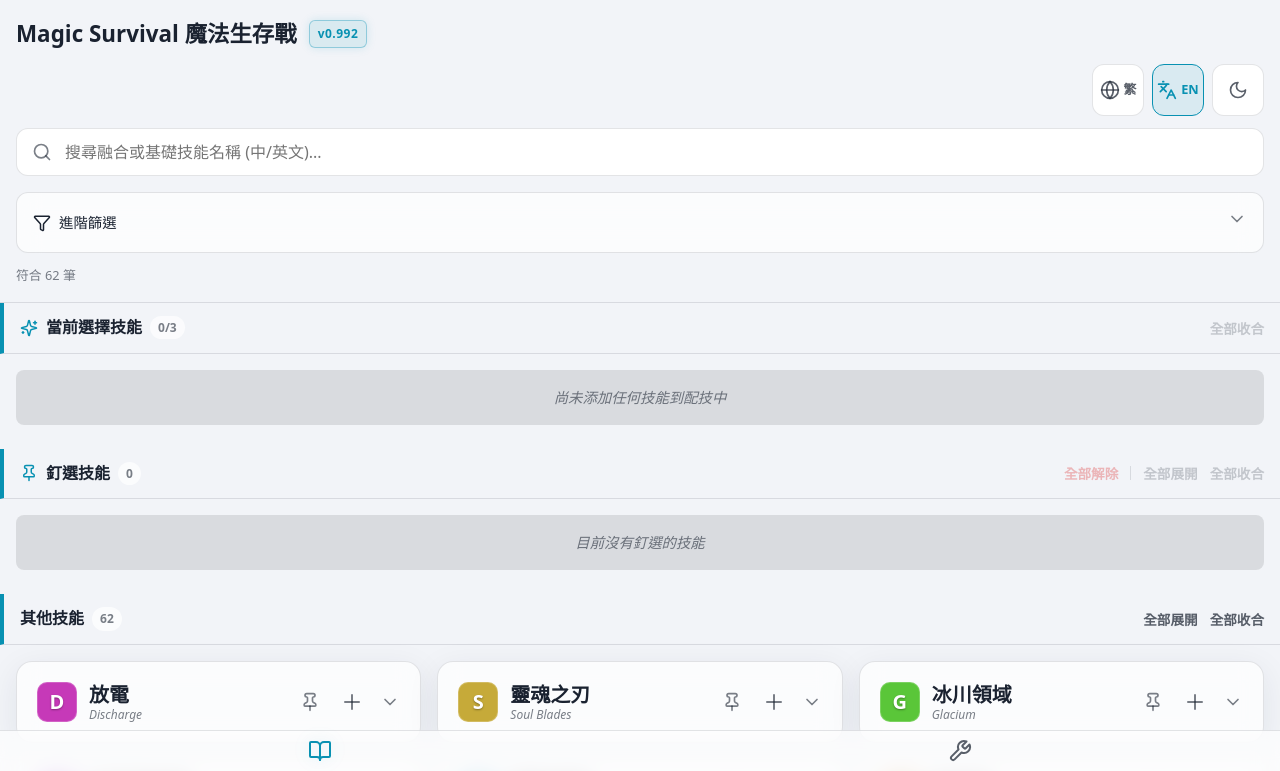
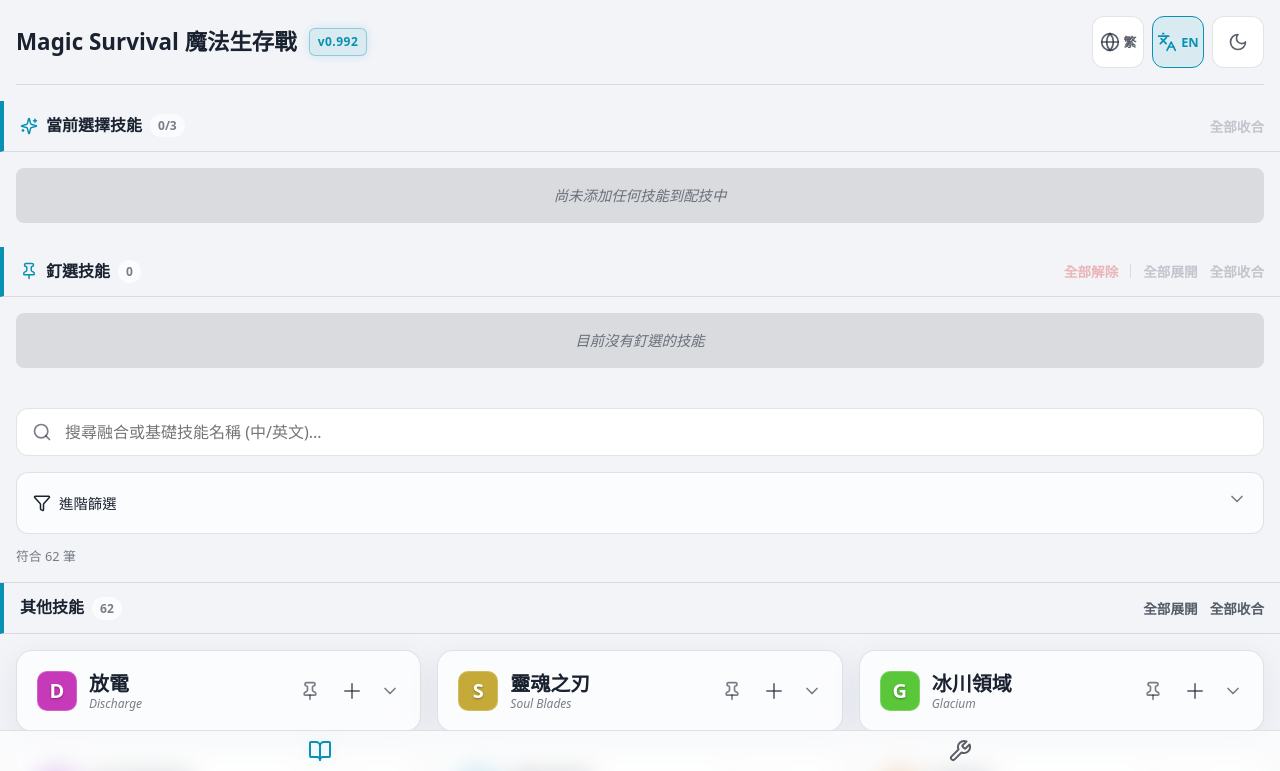
Before and after one commit to s890257s/magic-survival-skill-finder, a Vue app: page / in a window 1280 px wide. Shown: the top 771 px of the page. Built offline with nearby package versions, Linux system fonts and the light colour scheme.

Commit message:
UI/UX 調整

```diff
--- a/src/components/SkillCard.vue
+++ b/src/components/SkillCard.vue
@@ -64,19 +64,25 @@
 const isPinned = computed(() => pinnedStore.isPinned(props.skill.id))
 
 const togglePin = () => {
+  const pinAction = () => pinnedStore.togglePin(props.skill.id)
   pinnedStore.togglePin(props.skill.id)
   toastStore.showToast(
     isPinned.value
       ? t('ui.card.pinned', t(props.skill.name))
       : t('ui.card.unpinned', t(props.skill.name)),
     'info',
+    { duration: 4000, actionLabel: t('ui.restore'), onAction: pinAction }
   )
 }
 
 const toggle = () => {
   if (isFavorite.value) {
     favoritesStore.toggleFavorite(props.skill.id)
-    toastStore.showToast(t('ui.card.removed', t(props.skill.name)), 'info')
+    toastStore.showToast(t('ui.card.removed', t(props.skill.name)), 'info', {
+      duration: 4000,
+      actionLabel: t('ui.restore'),
+      onAction: () => favoritesStore.toggleFavorite(props.skill.id)
+    })
     return
   }
 
@@ -87,16 +93,24 @@
     const detail = hits
       .map((h) => t('ui.card.conflictDetailItem', t(h.base), t(h.skillName)))
       .join('、')
-    toastStore.showToast(t('ui.card.conflictDetail', detail), 'danger', { duration: 4500 })
+    toastStore.showToast(t('ui.card.conflictDetail', detail), 'danger', {
+      duration: 6000,
+      actionLabel: t('ui.restore'),
+      onAction: () => {
+        favoritesStore.toggleFavorite(props.skill.id)
+      }
+    })
   } else if (favoritesStore.isOverLimit) {
     toastStore.showToast(
       t('ui.card.addedOverLimit', favoritesStore.count, favoritesStore.maxSlots),
       'warning',
+      { duration: 4000, actionLabel: t('ui.restore'), onAction: () => favoritesStore.toggleFavorite(props.skill.id) }
     )
   } else {
     toastStore.showToast(
       t('ui.card.added', t(props.skill.name), favoritesStore.count, favoritesStore.maxSlots),
       'success',
+      { duration: 4000, actionLabel: t('ui.restore'), onAction: () => favoritesStore.toggleFavorite(props.skill.id) }
     )
   }
 }
--- a/src/components/dictionary/DictionaryHeader.vue
+++ b/src/components/dictionary/DictionaryHeader.vue
@@ -1,8 +1,6 @@
 <script setup>
 import { computed } from 'vue'
 import { Search, X } from '@lucide/vue'
-import { gameVersion } from '@/data/meta'
-import HeaderActions from '@/components/layout/HeaderActions.vue'
 import { useI18n } from '@/composables/useI18n'
 
 const props = defineProps({
@@ -27,16 +25,7 @@
 </script>
 
 <template>
-  <div class="app-header-container">
-    <div class="app-header">
-      <h1 class="app-title">
-        {{ t('ui.magicSurvival') }}
-        <span class="version-tag">v{{ gameVersion }}</span>
-      </h1>
-    </div>
-    <div class="search-bar">
-      <HeaderActions />
-
+  <div class="search-bar">
       <div class="search-wrapper">
         <Search class="search-icon" :size="20" />
         <input
@@ -55,44 +44,9 @@
         </button>
       </div>
     </div>
-  </div>
 </template>
 
 <style scoped>
-.app-header-container {
-  display: flex;
-  flex-direction: column;
-}
-
-.app-header {
-  margin-bottom: 12px;
-  display: flex;
-  align-items: center;
-}
-
-.app-title {
-  margin: 0;
-  font-size: 1.4rem;
-  font-weight: 800;
-  color: var(--text-primary);
-  display: flex;
-  align-items: center;
-  gap: 12px;
-  text-shadow: var(--name-glow);
-}
-
-.version-tag {
-  font-size: 0.75rem;
-  font-weight: 700;
-  color: var(--accent-cyan);
-  background: var(--accent-cyan-bg);
-  padding: 3px 8px;
-  border-radius: 6px;
-  border: 1px solid var(--accent-cyan-border);
-  box-shadow: 0 0 10px var(--accent-cyan-glow);
-  letter-spacing: 0.5px;
-}
-
 .search-bar {
   position: relative;
   display: flex;
--- /dev/null
+++ b/src/components/dictionary/DictionaryTopBar.vue
@@ -0,0 +1,44 @@
+<script setup>
+import { computed } from 'vue'
+import DictionaryHeader from '@/components/dictionary/DictionaryHeader.vue'
+import DictionaryFilterPanel from '@/components/dictionary/DictionaryFilterPanel.vue'
+import DictionaryResultBar from '@/components/dictionary/DictionaryResultBar.vue'
+
+const props = defineProps({
+  modelValue: {
+    type: String,
+    default: ''
+  },
+  resultCount: {
+    type: Number,
+    required: true
+  }
+})
+
+const emit = defineEmits(['update:modelValue'])
+
+const search = computed({
+  get: () => props.modelValue,
+  set: (val) => emit('update:modelValue', val)
+})
+</script>
+
+<template>
+  <header class="header">
+    <DictionaryHeader v-model="search" />
+    <DictionaryFilterPanel />
+    <DictionaryResultBar :resultCount="resultCount" />
+  </header>
+</template>
+
+<style scoped>
+.header {
+  position: sticky;
+  top: 0;
+  z-index: var(--z-header);
+  background: var(--bg-dark);
+  padding: 16px;
+  border-bottom: 1px solid var(--glass-border);
+  transition: background-color 0.3s ease;
+}
+</style>
--- a/src/views/Builder.vue
+++ b/src/views/Builder.vue
@@ -106,12 +106,24 @@
 
 const executeImport = () => {
   if (!importData.value) return
+  const backupCurrent = [...favoritesStore.favoriteIds]
+  const backupSaves = [...favoritesStore.savedBuilds]
+
   if (importData.value.type === 'current') {
     favoritesStore.setFavorites(importData.value.data)
+    toastStore.showToast(t('ui.builder.importSuccess'), 'success', {
+      duration: 6000,
+      actionLabel: t('ui.restore'),
+      onAction: () => favoritesStore.setFavorites(backupCurrent)
+    })
   } else if (importData.value.type === 'saves') {
     favoritesStore.setSavedBuilds(importData.value.data)
+    toastStore.showToast(t('ui.builder.importSuccess'), 'success', {
+      duration: 6000,
+      actionLabel: t('ui.restore'),
+      onAction: () => favoritesStore.setSavedBuilds(backupSaves)
+    })
   }
-  toastStore.showToast(t('ui.builder.importSuccess'), 'success')
   router.replace({ query: {} })
   importData.value = null
 }
--- a/src/views/Dictionary.vue
+++ b/src/views/Dictionary.vue
@@ -3,6 +3,8 @@
 import Sortable from 'sortablejs'
 import { Search, Pin, Sparkles } from '@lucide/vue'
 import { skillsData } from '@/data'
+import { gameVersion } from '@/data/meta'
+import HeaderActions from '@/components/layout/HeaderActions.vue'
 import SkillCard from '@/components/SkillCard.vue'
 import { usePinnedStore } from '@/stores/pinned'
 import { useToastStore } from '@/stores/toast'
@@ -12,9 +14,7 @@
 import BuildSummary from '@/components/builder/BuildSummary.vue'
 import { useI18n } from '@/composables/useI18n'
 
-import DictionaryHeader from '@/components/dictionary/DictionaryHeader.vue'
-import DictionaryFilterPanel from '@/components/dictionary/DictionaryFilterPanel.vue'
-import DictionaryResultBar from '@/components/dictionary/DictionaryResultBar.vue'
+import DictionaryTopBar from '@/components/dictionary/DictionaryTopBar.vue'
 
 const pinnedStore = usePinnedStore()
 const toastStore = useToastStore()
@@ -211,12 +211,20 @@
 
 <template>
   <div class="dictionary-view">
-    <header class="header">
-      <DictionaryHeader v-model="filters.search" />
-      <DictionaryFilterPanel />
-      <DictionaryResultBar :resultCount="filteredSkills.length" />
-    </header>
-
+    <div class="app-header-container">
+      <div class="app-header-content">
+        <div class="app-header">
+          <h1 class="app-title">
+            {{ t('ui.magicSurvival') }}
+            <span class="version-tag">v{{ gameVersion }}</span>
+          </h1>
+        </div>
+        <div class="header-actions-row">
+          <HeaderActions />
+        </div>
+      </div>
+      <hr class="header-divider" />
+    </div>
     <div class="list-area" ref="listTop">
       <!-- Section 1: Build Summary -->
       <div class="section-container">
@@ -241,21 +249,6 @@
         </div>
       </div>
 
-      <!-- Main Content Empty State (Filters) -->
-      <EmptyState
-        v-if="filteredSkills.length === 0"
-        :text="t('ui.dict.noResults')"
-        :showAction="hasActiveFilters || filters.search !== ''"
-        :actionText="t('ui.resetSearchAndFilter')"
-        @action="resetAll"
-      >
-        <template #icon>
-          <Search :size="48" />
-        </template>
-      </EmptyState>
-
-      <!-- Results -->
-      <div class="results-area" v-else>
       <!-- Section 2: Pinned Skills -->
       <div class="section-container">
         <div class="section-header">
@@ -297,7 +290,27 @@
           />
         </div>
       </div>
+    </div>
 
+    <!-- DictionaryTopBar -->
+    <DictionaryTopBar v-model="filters.search" :resultCount="filteredSkills.length" />
+
+    <div class="list-area">
+      <!-- Main Content Empty State (Filters) -->
+      <EmptyState
+        v-if="filteredSkills.length === 0"
+        :text="t('ui.dict.noResults')"
+        :showAction="hasActiveFilters || filters.search !== ''"
+        :actionText="t('ui.resetSearchAndFilter')"
+        @action="resetAll"
+      >
+        <template #icon>
+          <Search :size="48" />
+        </template>
+      </EmptyState>
+
+      <!-- Results (Other Skills) -->
+      <div class="results-area" v-else>
         <!-- Section 3: Other Skills -->
         <div class="section-container">
           <div class="section-header">
@@ -339,15 +352,66 @@
   min-height: 100%;
 }
 
-.header {
-  position: sticky;
-  top: 0;
-  z-index: var(--z-header);
-  background: var(--bg-dark);
-  padding: 16px;
-  border-bottom: 1px solid var(--glass-border);
-  transition: background-color 0.3s ease;
+.app-header-container {
+  padding: 16px 16px 0;
+  display: flex;
+  flex-direction: column;
 }
+
+.app-header-content {
+  display: flex;
+  flex-direction: column;
+  gap: 12px;
+}
+
+@media (min-width: 768px) {
+  .app-header-content {
+    flex-direction: row;
+    justify-content: space-between;
+    align-items: center;
+  }
+}
+
+.app-header {
+  display: flex;
+  align-items: center;
+}
+
+.header-actions-row {
+  display: flex;
+  justify-content: flex-end;
+}
+
+.header-divider {
+  border: 0;
+  height: 1px;
+  background: var(--glass-border);
+  margin: 16px 0;
+}
+
+.app-title {
+  margin: 0;
+  font-size: 1.4rem;
+  font-weight: 800;
+  color: var(--text-primary);
+  display: flex;
+  align-items: center;
+  gap: 12px;
+  text-shadow: var(--name-glow);
+}
+
+.version-tag {
+  font-size: 0.75rem;
+  font-weight: 700;
+  color: var(--accent-cyan);
+  background: var(--accent-cyan-bg);
+  padding: 3px 8px;
+  border-radius: 6px;
+  border: 1px solid var(--accent-cyan-border);
+  box-shadow: 0 0 10px var(--accent-cyan-glow);
+  letter-spacing: 0.5px;
+}
+
 
 .list-area {
   scroll-margin-top: 96px;
```
Lines whose indentation alone changed are shown as unchanged.
